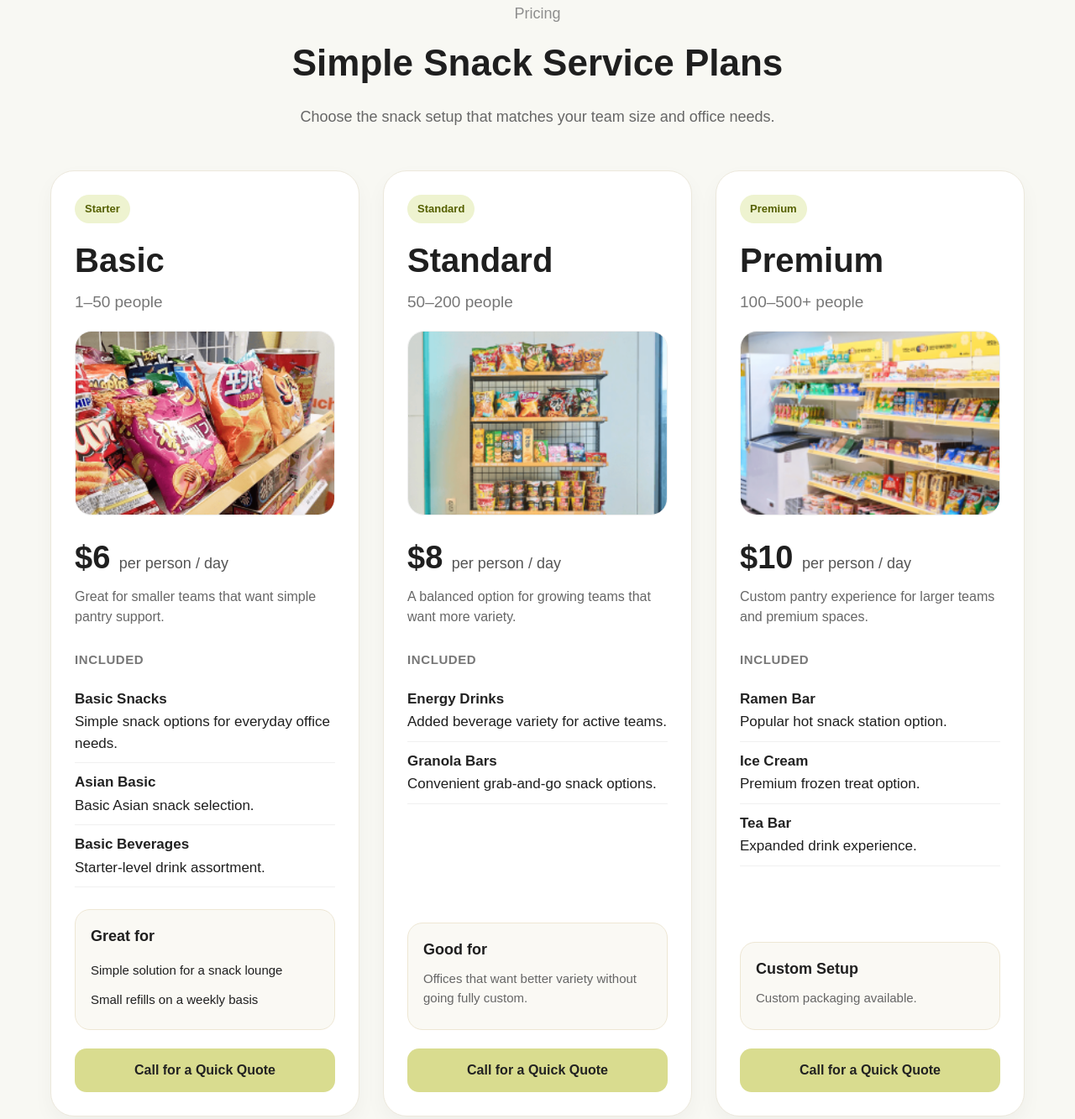
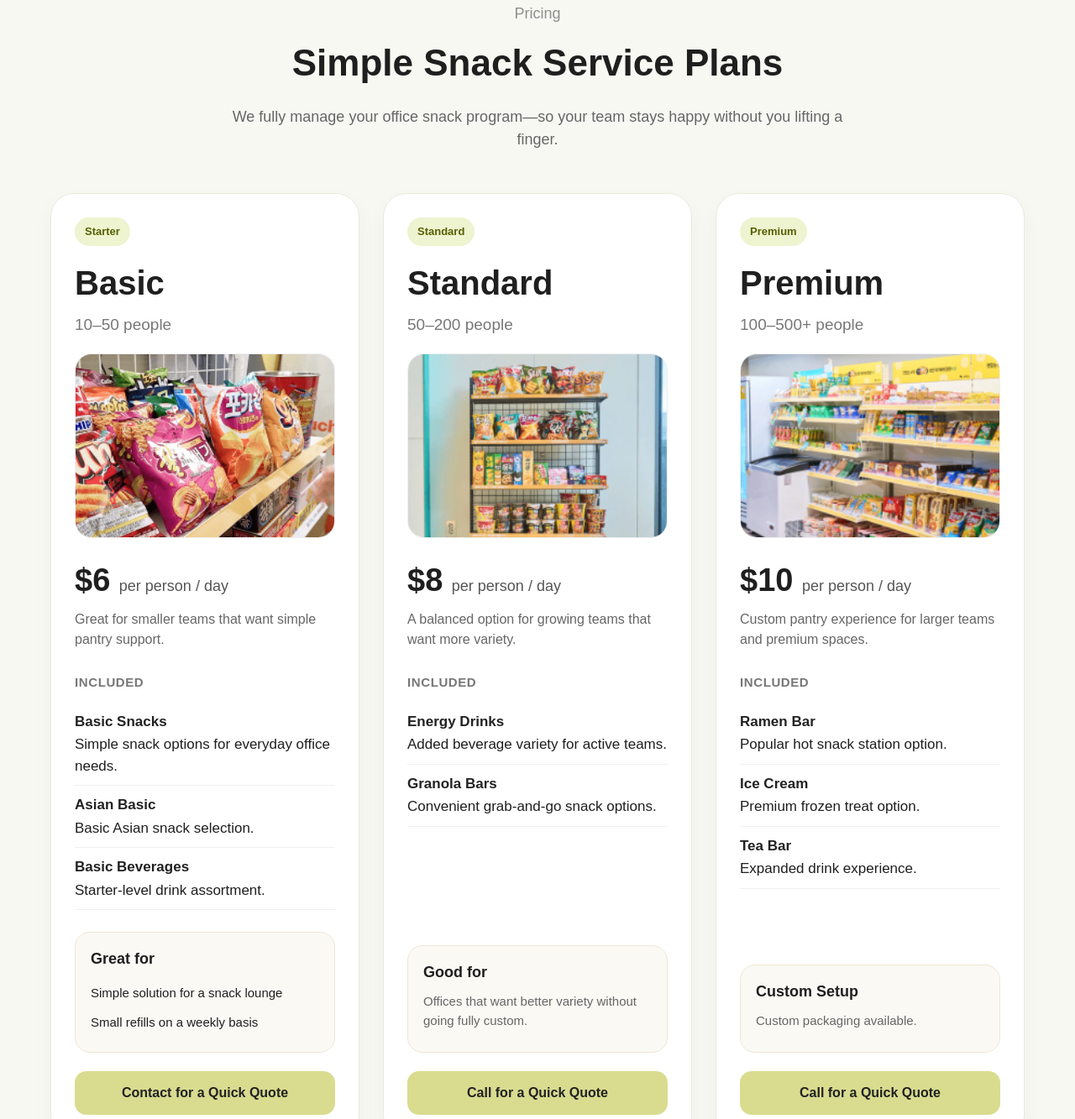
Before and after one commit to kimandshin/snack, a plain HTML site: page index.html in a window 1280 px wide. Shown: the part 57-1390 px from the top of the page at 84% size. Drawn offline with Linux system fonts and the light colour scheme.

Commit message:
Update index.html

```diff
--- a/index.html
+++ b/index.html
@@ -230,14 +230,14 @@
     <div class="top-label">Pricing</div>
     <h1>Simple Snack Service Plans</h1>
     <p class="sub">
-      Choose the snack setup that matches your team size and office needs.
+      We fully manage your office snack program—so your team stays happy without you lifting a finger.
     </p>
 
     <div class="cards">
       <div class="card">
         <span class="badge">Starter</span>
         <div class="plan-title">Basic</div>
-        <div class="plan-subtitle">1–50 people</div>
+        <div class="plan-subtitle">10–50 people</div>
         <img src="basic.png" alt="Basic snack plan" class="plan-image" />
         <div class="price">$6 <span>per person / day</span></div>
         <div class="price-note">Great for smaller teams that want simple pantry support.</div>
@@ -257,7 +257,7 @@
           </ul>
         </div>
 
-        <a class="cta" href="tel:+15107340376">Call for a Quick Quote</a>
+        <a class="cta" href="mailto:mkim@drop2drop.com">Contact for a Quick Quote</a>
       </div>
 
       <div class="card">
```
